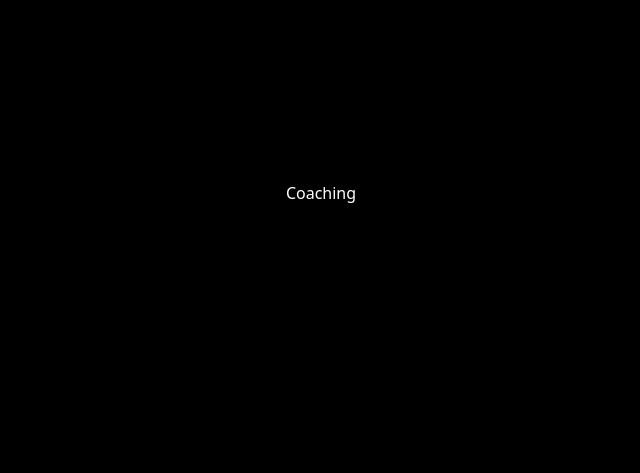
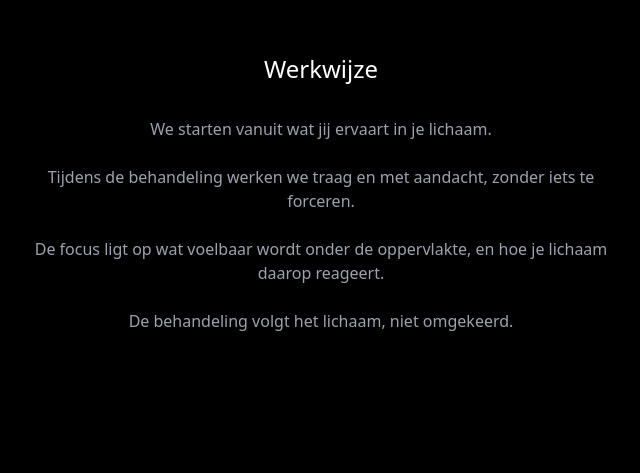
Before and after one commit to depaepkevin-hub/du-sable, a React (Vite) app: page / in a window 1280 px wide. Shown: the part 2607-3080 px from the top of the page, without its empty margins (319-959 px from the left). Built offline with nearby package versions, Linux system fonts and the light colour scheme.

Commit message:
werkwijze: behandeling proces toegevoegd

```diff
--- a/src/App.jsx
+++ b/src/App.jsx
@@ -69,12 +69,40 @@ function App() {
         </div>
       </section>
 
-      <section className="min-h-screen flex items-center justify-center">
-        <p>Coaching</p>
+      <section className="min-h-screen flex items-center justify-center px-6">
+        <div className="max-w-xl space-y-8 text-center">
+
+          <h2 className="text-2xl font-light">
+            Werkwijze
+          </h2>
+
+          <div className="space-y-6 text-gray-400">
+
+            <p>
+              We starten vanuit wat jij ervaart in je lichaam.
+            </p>
+
+            <p>
+              Tijdens de behandeling werken we traag en met aandacht,
+              zonder iets te forceren.
+            </p>
+
+            <p>
+              De focus ligt op wat voelbaar wordt onder de oppervlakte,
+              en hoe je lichaam daarop reageert.
+            </p>
+
+            <p>
+              De behandeling volgt het lichaam, niet omgekeerd.
+            </p>
+
+          </div>
+
+        </div>
       </section>
 
       <section className="min-h-screen flex items-center justify-center">
-        <p>Werkwijze</p>
+        <p>Coaching</p>
       </section>
 
       <section className="min-h-screen flex items-center justify-center">
```
